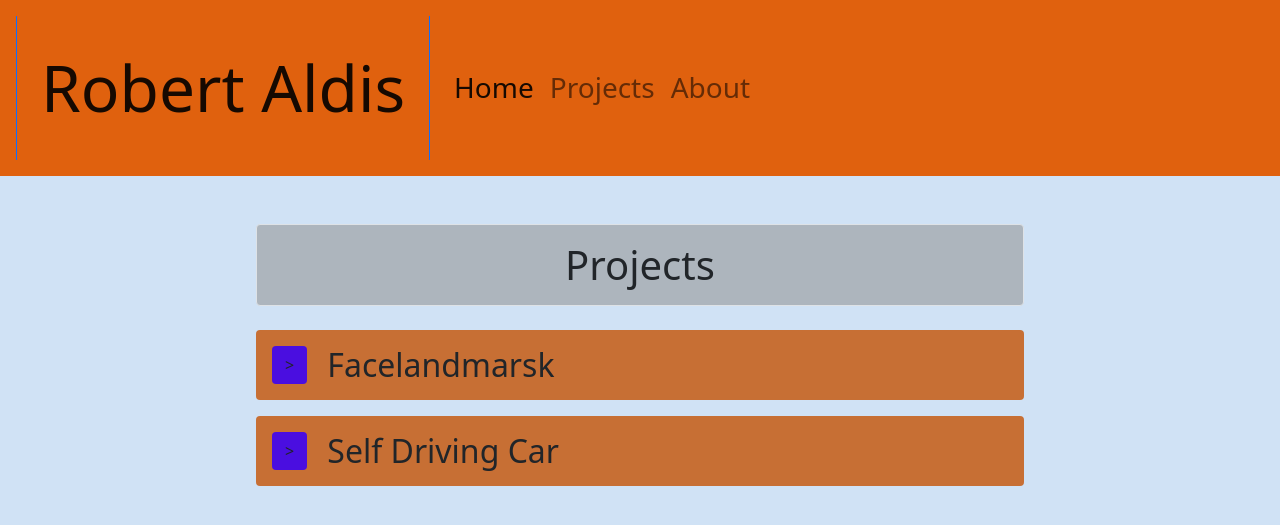
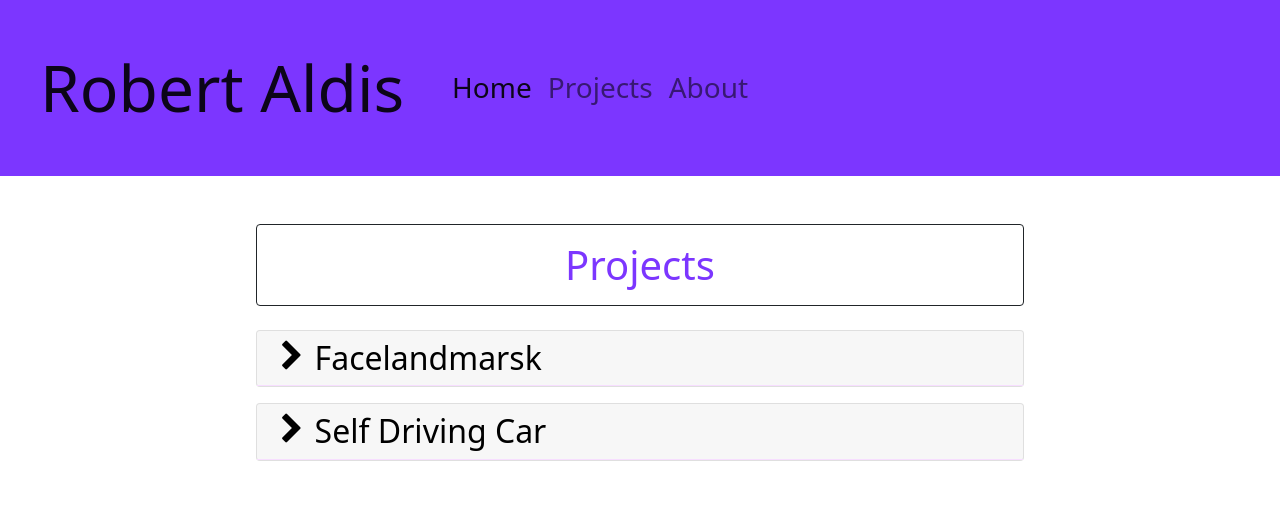
Before and after one commit to robaldis/robaldis.github.io, a Jekyll site: the page built from index.html, in a window 1280 px wide. Shown: the top 525 px of the page. Built offline with Jekyll 4.4.1, drawn with Linux system fonts in a browser that asks for light colours; nearby versions of some CDN libraries.

Commit message:
feat: updating style

```diff
--- a/_layouts/default.html
+++ b/_layouts/default.html
@@ -6,6 +6,7 @@
     <body>
         {{ content }}
         <script src="https://cdn.jsdelivr.net/npm/bootstrap@5.1.1/dist/js/bootstrap.bundle.min.js" integrity="sha384-/bQdsTh/da6pkI1MST/rWKFNjaCP5gBSY4sEBT38Q/9RBh9AH40zEOg7Hlq2THRZ" crossorigin="anonymous"></script>
+        <link href="https://maxcdn.bootstrapcdn.com/font-awesome/4.3.0/css/font-awesome.min.css" rel="stylesheet" type="text/css">
     </body>
 
 </html>
--- a/assets/css/custome.css
+++ b/assets/css/custome.css
@@ -1,48 +1,54 @@
 :root {
-    /* bg */
-    --background: #e0610e;
-
-    /* muted */
-    --muted-background: #c76f34;
-
-
-    /* complametray */
-    --comp1: #0ee089;
-    --comp2: #4a0ee0;
-
-
-    --comp1-muted: #5e34c7;
-
 }
 
-
+.card-header .fa {
+  transition: .3s transform ease-in-out;
+}
+.card-header .collapsed .fa {
+  transform: rotate(-90deg);
+}
 
 body {
-    /*background: var(--comp1-muted);*/
-    background:#d0e2f5;
-    /*background:#f0efeb;*/
-    /*background:#bee1e6;*/
+    background:#ffffff;
 }
 
-.pj-color{
-    background: var(--muted-background);
-
+.color-primary {
+    color: #7c36ff
+}
+.color-accent {
+    color: #f7deff
+}
+.color-dark {
+    color: #000000
+}
+.border-accent {
+    border-color: #f7deff
+}
+.primary {
+    background: #7c36ff
 }
 
-.bg-heading {
-    background: var(--bs-gray-500);
+.accent {
+    background: #f7deff
 }
 
-
-.home-nav {
-    background: var(--background);
-
+.white {
+    background: #ffffff
 }
 
-.btn-expand {
-    background: var(--comp2);
+.black {
+    background: #000000
 }
 
+a:visited {
+    color: #000000
+}
+a:link {
+    color: #000000
+}
+a:hover {
+    color:#7c36ff;
+}
 
 
 #projects {
--- a/index.html
+++ b/index.html
@@ -2,8 +2,8 @@
 layout: default
 ---
 
-<nav class="home-nav navbar navbar-expand-lg navbar-light p-3">
-  <p class="navbar-brand mb-0 border border-left-0 border-bottom-0 border-top-0 border-primary p-4" style='font-size:4rem;' href="#">Robert Aldis</p>
+<nav class="home-nav navbar navbar-expand-lg navbar-light p-3 primary">
+  <p class="navbar-brand mb-0 p-4" style='font-size:4rem;' href="#">Robert Aldis</p>
   <button class="navbar-toggler" type="button" data-bs-toggle="collapse" data-bs-target="#navbarNavAltMarkup" aria-controls="navbarNavAltMarkup" aria-expanded="false" aria-label="Toggle navigation">
     <span class="navbar-toggler-icon"></span>
   </button>
@@ -16,25 +16,25 @@ layout: default
   </div>
 </nav>
 
-<div id='projects'  class='mx-auto mt-5 ' >
-    <h1 class='bg-heading border rounded text-center p-3 mb-4 '>Projects</h1>
+<div id='projects'  class='mx-auto mt-5' >
+    <h1 class='bg-heading color-primary border border-dark rounded text-center p-3 mb-4'>Projects</h1>
 
     {% for post in site.posts %}
-    <div class='my-3' id='project-homepage'>
+    <div class='my-3 card' id='project-homepage'>
 
-        <div class='pj-color text-right boarder rounded'>
-            <button type='button' class='align-middle m-3 btn btn-expand d-inline ' data-bs-toggle='collapse' data-bs-target='#{{post.name}}'>></button>
-            <h2 class='d-inline  align-middle' style='max-width:70%;'>{{post.title}}</h2>
+        <div class="border-accent card-header" id="heading-example">
+            <h2 class="mb-0">
+                <a class='collapsed' style='text-decoration: none' data-bs-toggle="collapse" href='#{{post.name}}' aria-bs-expanded="true" aria-bs-controls='{{post.name}}'>
+                    <i class="fa fa-chevron-down pull-left"></i>
+                    {{post.title}}
+                </a>
+            </h2>
         </div>
 
         <div id='{{post.name}}' class='collapse p-2 m-2 border rounded pj-color'>
-            <!--TODO: Change this to use template-->
             <h3 class='underline'><u>Description</u></h3>
-            <!--TODO: Change this to use template-->
             <p>{{post.excerpt}}</p>
-            <!--TODO: Change this to use template-->
-            <a class='btn m-2' type='button' href='{{post.githuburl}}'>Take me to the project</a>
-
+            <a class='btn m-2 accent' type='button' href='{{post.githuburl}}'>Take me to the project</a>
         </div>
     </div>
     {% endfor %}
```
